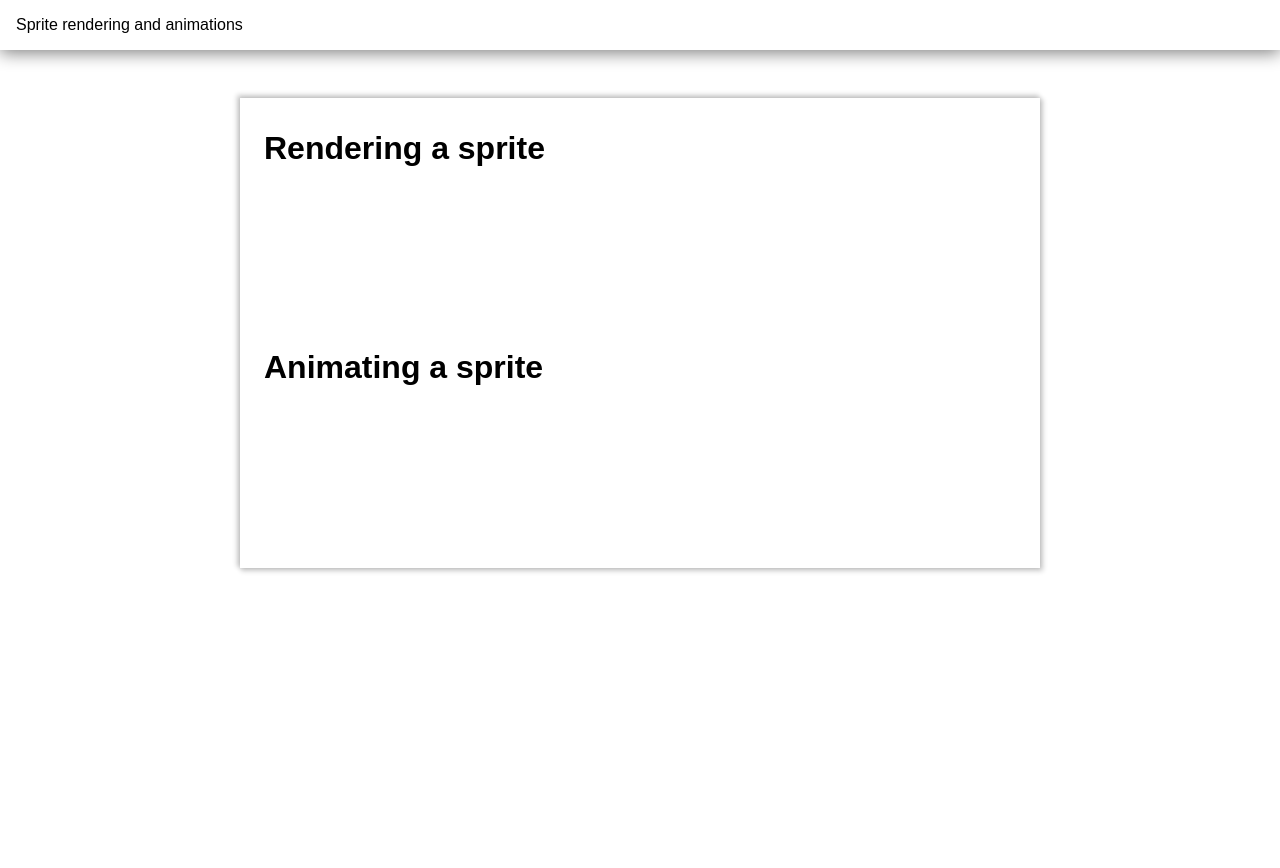
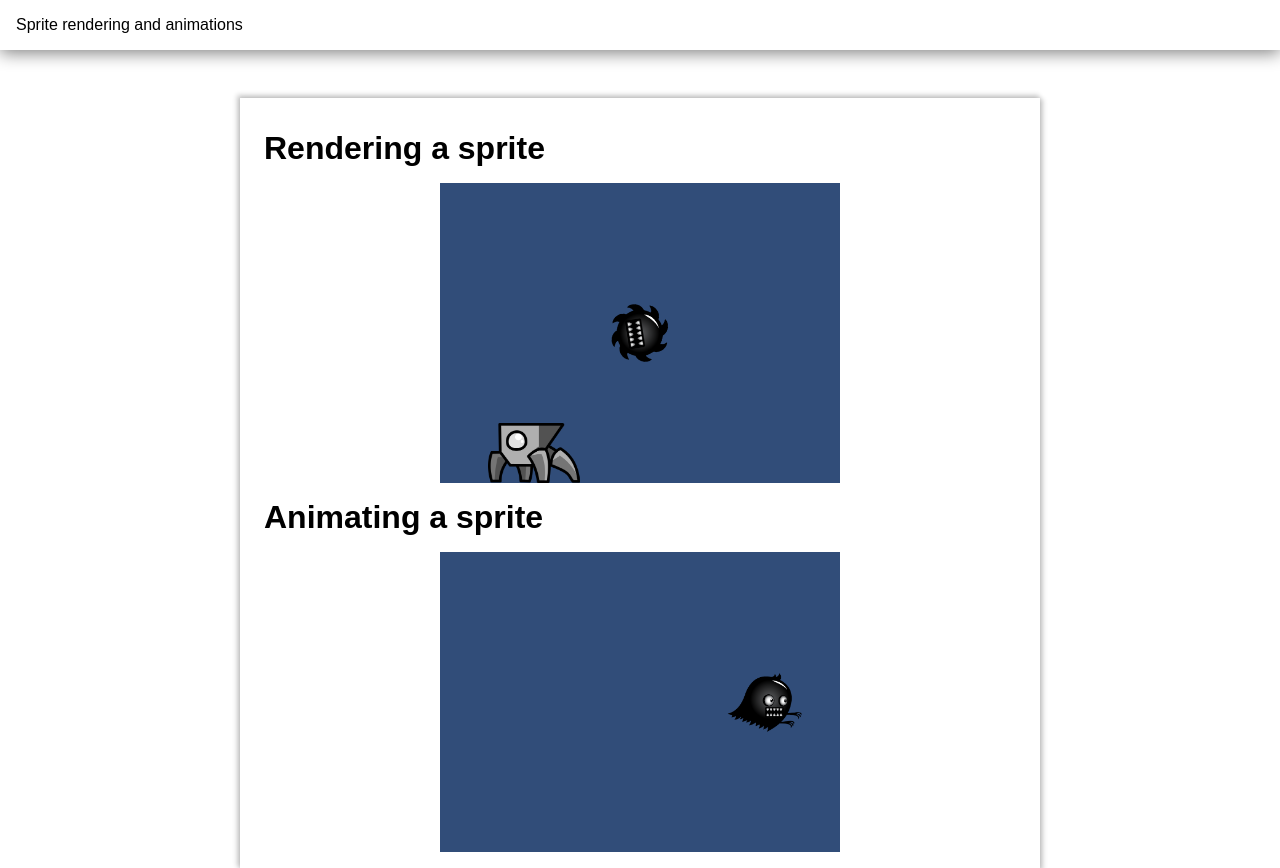
Before and after one commit to HaiweiWang-cloud/worldBuilderEngine, a plain HTML site: page examples/sprites/index.html in a window 1280 px wide. Before the commit the page ends 800 px from the top, so only its background shows below. Drawn offline with Linux system fonts and the light colour scheme.

Commit message:
Added a sprite animation util

```diff
--- a/examples/sprites/index.html
+++ b/examples/sprites/index.html
@@ -27,13 +27,14 @@
         <div class="center" id="animate-sprite">
             <h1>Animating a sprite</h1>
             <p></p>
-            <canvas id="canvas1" class="center"></canvas>
+            <canvas id="canvas2" class="center"></canvas>
         </div>
     </main>
 
     <img src="enemy4.png" alt="sample sprite of wheel" id="wheelSampleSprite" style="display: none">
     <img src="GDSpider.png" alt="sample sprite of spider" id="sampleSprite" style="display: none">
+    <img src="enemy_ghost.png" alt="sample sprite of ghost" id="ghostSprite" style="display: none">
     <script src="staticRendering.js" type="module"></script>
-
+    <script src="spriteAnimation.js" type="module"></script>
 </body>
 </html>
--- a/examples/sprites/spriteAnimation.js
+++ b/examples/sprites/spriteAnimation.js
@@ -0,0 +1,41 @@
+import Camera from "../../modules/camera.js";
+import SpriteRenderer from "../../modules/spriteRenderer.js";
+import GameObject from "../../modules/gameobject.js";
+import SpriteAnimator from "../../modules/utils/spriteAnimator.js"
+
+window.addEventListener("load", function() {
+    canvas2.width = 400
+    canvas2.height = 300
+
+    const camera = new GameObject()
+    const cameraComponent = new Camera(canvas2, camera)
+
+    const sprite = new GameObject()
+    const spriteComponent = new SpriteRenderer(sprite)
+    spriteComponent.sprite = ghostSprite
+    const spriteAnimator = new SpriteAnimator(spriteComponent, 261, 209, 6, 15)
+    spriteComponent.flipX = 1
+
+    let deltaTime = 0;
+    let lastTime = 0;
+
+    function animate(timestamp) {
+        deltaTime = timestamp - lastTime
+        lastTime = timestamp
+
+        spriteAnimator.update(deltaTime)
+        sprite.translate(2 * deltaTime * 0.001, 0, 0)
+        if (sprite.position.x > (cameraComponent.width/2 + spriteComponent.width/2)) {
+            sprite.position.x = -cameraComponent.width/2 - spriteComponent.width/2
+        }
+
+        canvas2.getContext("2d").clearRect(0,0,canvas2.width,canvas2.height)
+
+        cameraComponent.drawBackground()
+        cameraComponent.renderFrame([spriteComponent])
+
+        requestAnimationFrame(animate)
+    }
+
+    animate(0)
+})
--- a/examples/sprites/staticRendering.js
+++ b/examples/sprites/staticRendering.js
@@ -33,7 +33,7 @@ window.addEventListener("load", function() {
         deltaTime = timestamp - lastTime
         lastTime = timestamp
 
-        if (flipTimer > 1000) {
+        if (flipTimer > 2000) {
             cameraComponent.flipY += 0
             cameraComponent.flipY = cameraComponent.flipY % 2
             flipTimer = 0
--- a/modules/spriteRenderer.js
+++ b/modules/spriteRenderer.js
@@ -15,8 +15,6 @@ export default class SpriteRenderer extends Artist {
 
     draw(ctx, x, y, scaleX, scaleY) {
         ctx.drawImage(this.sprite, this.cropX, this.cropY, this.cropWidth, this.cropHeight, x-this.width*scaleX/2, y-this.height*scaleY/2, this.width * scaleX, this.height*scaleY)
-        ctx.fillStyle = "blue"
-        ctx.fillRect(x-2.5, y-2.5, 5, 5)
     }
 
     setCropDimensions(cropWidth, cropHeight) {
--- /dev/null
+++ b/modules/utils/spriteAnimator.js
@@ -0,0 +1,39 @@
+export default class SpriteAnimator {
+    constructor(sprite, frameWidth, frameHeight, framesInCycle, frameRate) {
+        this.sprite = sprite
+
+        this.frameX = 0
+        this.frameY = 0
+
+        this.spriteWidth = frameWidth
+        this.spriteHeight = frameHeight
+
+        this.maxFrames = framesInCycle
+        this.changeFrameRate(frameRate)
+        this.frameTimer = 0
+
+        this.sprite.setCropDimensions(this.spriteWidth, this.spriteHeight)
+    }
+
+    changeFrameRate(newFrameRate) {
+        this.updateInterval = 1000 / newFrameRate
+    }
+
+    changeFrameY(newFrameY) {
+        this.sprite.cropY = this.frameY * this.spriteHeight
+    }
+
+    update(deltaTime) {
+        if (this.frameTimer > this.updateInterval) {
+            if (this.frameX < this.maxFrames-1) {
+                this.frameX++
+            } else {
+                this.frameX = 0
+            }
+            this.sprite.cropX = this.frameX * this.spriteWidth
+            this.frameTimer = 0
+        } else {
+            this.frameTimer += deltaTime
+        }
+    }
+}
```
Also changed, not shown: examples/camera/index.html (+2 -2 lines).
